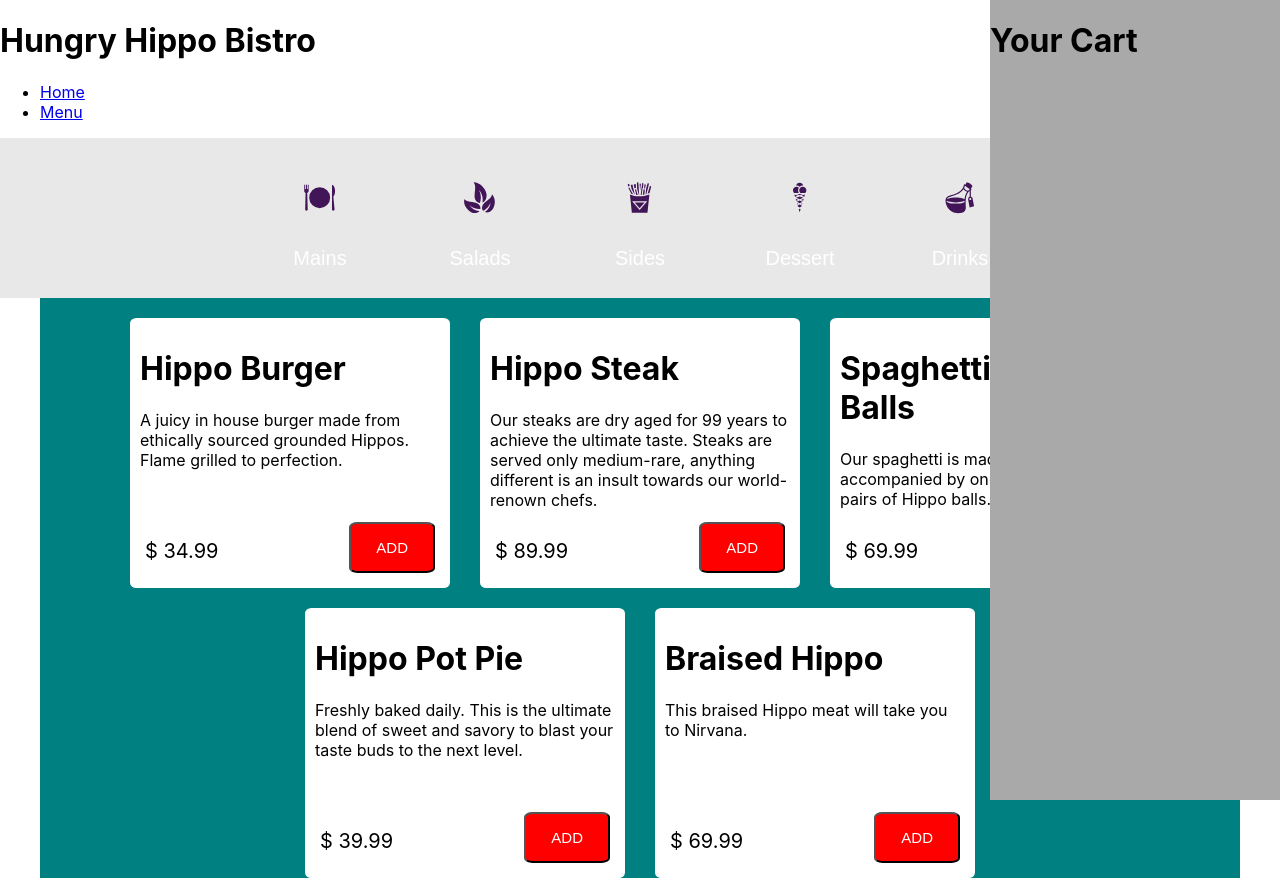
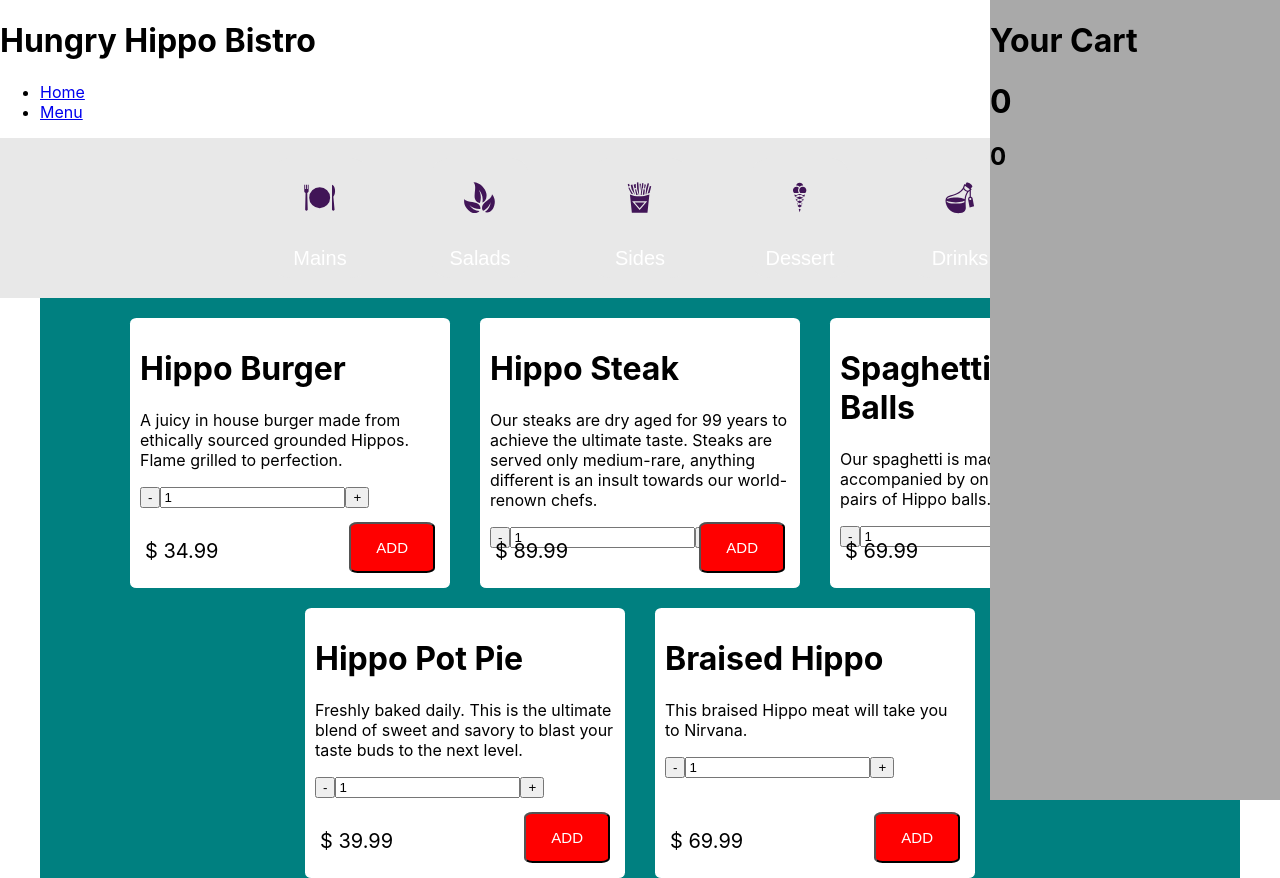
Before and after one commit to dliu753/HungryHippoRestaurant, a React (Create React App) app: page /menu in a window 1280 px wide. Built offline with nearby package versions, Linux system fonts and the light colour scheme; data requests are answered from the project's data file.

Commit message:
cart is working

```diff
--- a/src/components/menu/Button.js
+++ b/src/components/menu/Button.js
@@ -13,7 +13,6 @@ const Button = ({text, onClick}) => {
     return (
         <button
             style={btnStyle}
-            className='btn'
             onClick={onClick}
         >
             {text}
--- a/src/components/menu/Cart.js
+++ b/src/components/menu/Cart.js
@@ -6,13 +6,23 @@ import './Cart.css'
 
 const Cart = (MenuData) => {
     if(MenuData.MenuData.length === 0 ) {
-        console.log("Im from Cart.js, MenuData === 0")
+        // console.log("Im from Cart.js, MenuData === 0")
     }
     const [counter, setCounter] = useState(0)
+    const [total, setTotal] = useState(0)
 
     useEffect(() => {
-        console.log("im from Cart.js")
         console.log(MenuData)
+        let count = 0
+        let bill = 0
+        MenuData.MenuData.forEach( (key, value)=> {
+            console.log('key.key.price: ' + key.key.price + ' value: ' + key.value)
+            count = count + key.value
+            bill = bill + (key.key.price * key.value)
+        })
+        console.log('bill: ' + bill + ' count: ' + count)
+        setCounter(count)
+        setTotal(bill)
     })
 
     return (
@@ -26,6 +36,8 @@ const Cart = (MenuData) => {
             <div className='expand-cart'>
                 <h1>Your Cart</h1>
                 <CartItems items={MenuData}/>
+                <h1>{counter}</h1>
+                <h2>{total}</h2>
             </div>
         </div>
     );
--- a/src/components/menu/CartItem.js
+++ b/src/components/menu/CartItem.js
@@ -5,8 +5,8 @@ const CartItem = ({ item, quantity }) => {
         <div className='item-container'>
             <h1>{item.name}</h1>
             <p>{item.desc}</p>
-            <div className='price-wrapper'>$ {item.price}</div>
-            <p>{quantity}</p>
+            <p>$ {item.price}</p>
+            <p>Quantity: {quantity}</p>
         </div>
 
     );
--- a/src/components/menu/CartItems.js
+++ b/src/components/menu/CartItems.js
@@ -6,7 +6,7 @@ const CartItems = ({ items }) => {
     return(
         <Fragment>
             {items.MenuData.map((item, index) => (
-                <CartItem key={index} item={item[0]} quantity={item[1]} />
+                <CartItem key={index} item={item.key} quantity={item.value} />
             ))}
         </Fragment>
     )
--- a/src/components/menu/Item.css
+++ b/src/components/menu/Item.css
@@ -22,3 +22,14 @@
     left:15px;
     bottom:25px;
 }
+
+.add-btn {
+    background-color: red;
+    color: white;
+    font-size: 15px;
+    padding-top: 15px;
+    padding-bottom: 15px;
+    padding-right: 25px;
+    padding-left: 25px;
+    border-radius: 10%;
+}
--- a/src/components/menu/Item.js
+++ b/src/components/menu/Item.js
@@ -1,22 +1,39 @@
+import { useState } from 'react'
 import Button from './Button'
 import './Item.css'
 
 const Item = ({ item, addToCart }) => {
+    const [quantity, setQuantity] = useState(1)
+
     const handleClick = (item,quantity) => {
         addToCart(item,quantity)
-        // console.log(item)
     }
-
-    // useEffect(() => {
-    //     console.log('Hello from Item')
-    // })
+    const decrement = () => {
+        if (quantity <= 1){
+            return
+        } else {
+            setQuantity(quantity-1)
+        }
+    }
+    const increment = () => {
+        if (quantity >= 99) {
+            return
+        } else {
+            setQuantity(quantity+1)
+        }
+    }
 
     return (
         <div className='card-container'>
             <h1>{item.name}</h1>
             <p>{item.desc}</p>
             <div className='price-wrapper'>$ {item.price}</div>
-            <div className="btn-wrapper"><Button text="ADD" onClick={ () => handleClick(item,1) }></Button></div>
+            <div className='btn-wrapper'><Button text="ADD" onClick={ () => handleClick(item,quantity) }></Button></div>
+            <div className='quanity-btn-wrapper'>
+                <button className='dec-btn' onClick={decrement}>-</button>
+                <input type='text' value={quantity}></input>
+                <button className='inc-btn' onClick={increment}>+</button>
+            </div>
         </div>
 
     );
--- a/src/components/menu/Menu.js
+++ b/src/components/menu/Menu.js
@@ -1,17 +1,15 @@
 import { useState, useEffect } from 'react'
-import { FiPercent} from 'react-icons/fi'
 import { GiMeal, GiThreeLeaves, GiFrenchFries, GiIceCreamCone, GiDrinkMe } from 'react-icons/gi'
 import CategoryButton from './CategoryButton'
 import Items from './Items'
 import Cart from './Cart'
-import CartItem from './CartItem'
 import './Menu.css'
 
 const Menu = ({menuData}) => {
 
     if(menuData.length === 0) {
         // TODO: ERROR show 404 page
-        console.log("menuData === 0")
+        // console.log("menuData === 0")
     }
 
     const Mains = menuData.filter((item)=>{return item.Category === "Mains"})
@@ -20,39 +18,28 @@ const Menu = ({menuData}) => {
     // isVisible keeps track which category of items are showing in an Arr of bools
     const [isVisible, setVisible] = useState([true,false])
 
-    const[CartMap, setCartMap] = useState(new Map())
-
-
-    const initialCartArr = []
+    const [CartMap, setCartMap] = useState(new Map())
 
     useEffect(() => {
         document.title = "Hungry Hippo | Menu"
-        // console.log("im from menu.js")
-        // console.log(menuData)
-        menuData.forEach((item)=> {
-            initialCartArr.push([item,0])
-        })
     })
 
-    const[CartArr, setCartArr] = useState(initialCartArr)
+    const[CartArr, setCartArr] = useState([])
 
     const addToCart = (key,value) => {
         if (CartMap.get(key) === undefined) {
-            setCartMap(new Map(CartMap.set(key, value)))
+            CartMap.set(key,value)
+            setCartMap(new Map(CartMap))
         } else {
             let prevValue = CartMap.get(key)
             setCartMap(new Map(CartMap.set(key, value + prevValue)))
         }
-        // console.log("add to cart")
-        // console.log(CartMap)
-        let cartArray = Array.from(CartMap, () => ({ key, value }));
-        console.log(cartArray)
+        let cartArray = Array.from(CartMap, ([key, value]) => ({ key, value }))
         setCartArr(cartArray)
     }
 
     // handleClick(index) changes the visibility of a type of menu item. Index determines if a category is already showing.
     const handleClick = (index) => {
-        console.log('click')
         if(isVisible[index] === true) {
             return
         }
```
Also changed, not shown: src/components/menu/Menu.css (line endings or trailing spaces).
